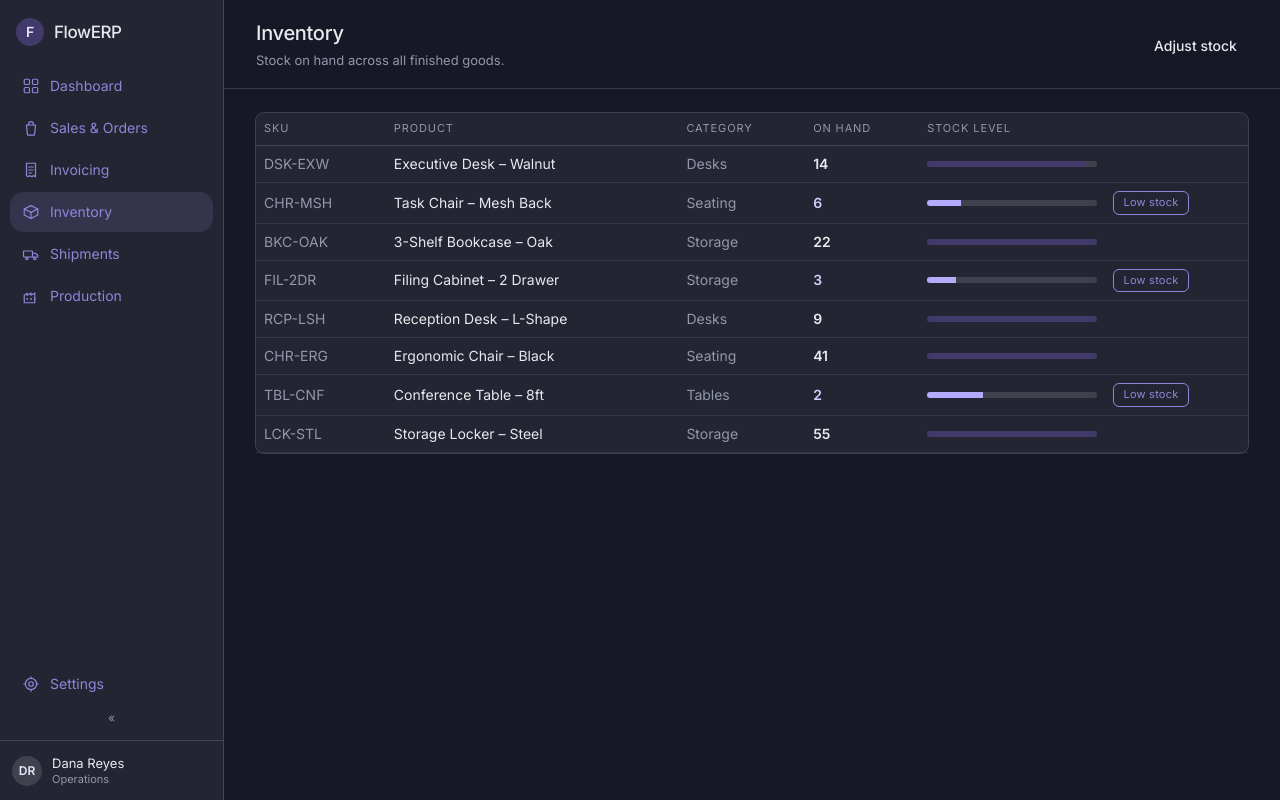
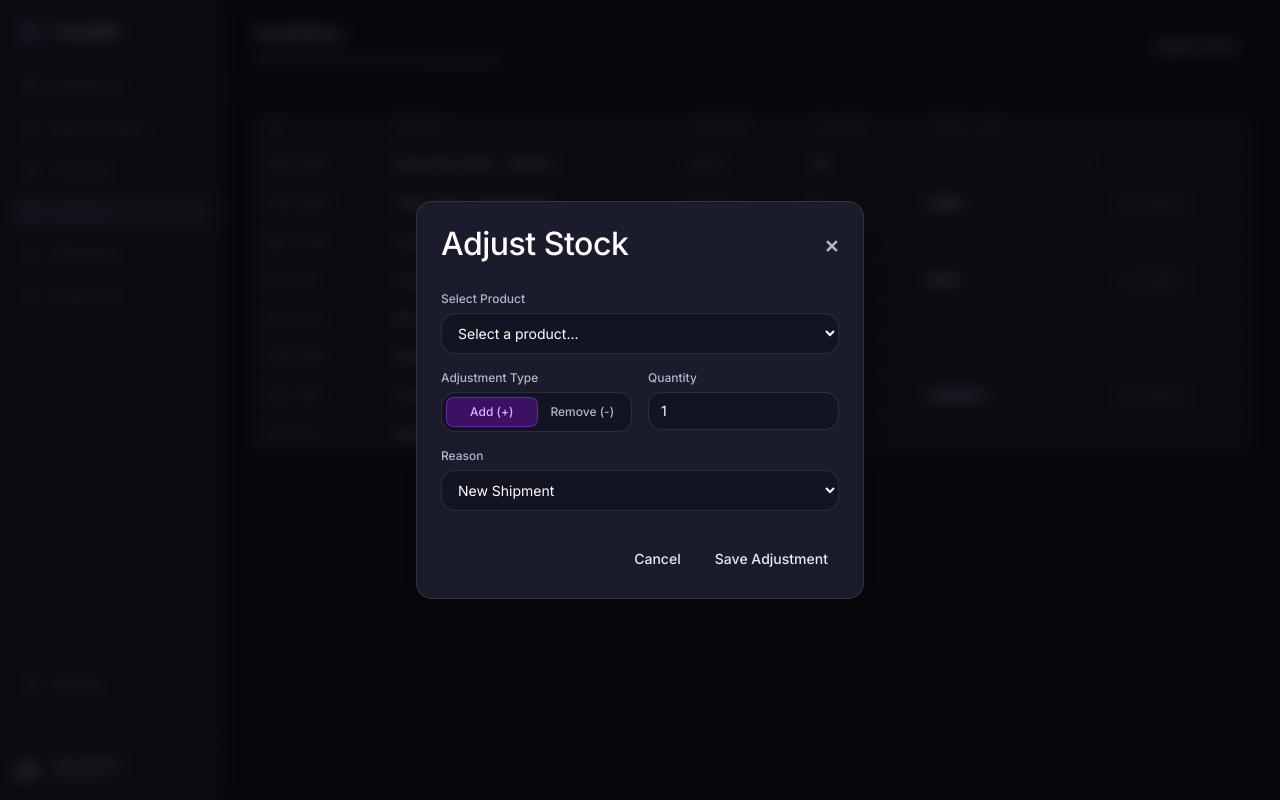
Before and after one commit to BhagyaInduwara/PUSL-3120-Full-Stack-development-Group-Project, a Next.js app: page /inventory in a window 1280 px wide. Both pictures are taken after a click on the button "Adjust stock". Built offline with nearby package versions, Linux system fonts and the light colour scheme.

Commit message:
feat: add Adjust Stock pop-up modal to Inventory page

```diff
--- a/src/app/inventory/page.tsx
+++ b/src/app/inventory/page.tsx
@@ -1,23 +1,46 @@
 "use client";
 
+import { useState } from "react";
 import { useERPStore } from "@/store/useERPStore";
 import { PageHeader } from "@/components/layout/PageHeader";
 import { Button } from "@/components/ui/Button";
 import { InventoryTable } from "@/components/inventory/InventoryTable";
+import {
+  AdjustStockModal,
+  type AdjustStockData,
+} from "@/components/inventory/AdjustStockModal";
 
 export default function InventoryPage() {
   const store = useERPStore();
+  const [isModalOpen, setIsModalOpen] = useState(false);
+
+  const handleAdjustStock = (data: AdjustStockData) => {
+    console.log("Stock adjustment submitted:", data);
+
+    // will add the actual Firebase saving logic later!
+  };
 
   return (
     <>
       <PageHeader
         title="Inventory"
         subtitle="Stock on hand across all finished goods."
-        actions={<Button variant="secondary">Adjust stock</Button>}
+        actions={
+          <Button variant="secondary" onClick={() => setIsModalOpen(true)}>
+            Adjust stock
+          </Button>
+        }
       />
       <div className="flex-1 overflow-auto px-8 pt-6 pb-10">
         <InventoryTable items={store.inventory} />
       </div>
+
+      <AdjustStockModal
+        isOpen={isModalOpen}
+        onClose={() => setIsModalOpen(false)}
+        onSave={handleAdjustStock}
+        inventoryList={store.inventory}
+      />
     </>
   );
 }
--- /dev/null
+++ b/src/components/inventory/AdjustStockModal.tsx
@@ -0,0 +1,172 @@
+"use client";
+
+import { useState } from "react";
+import type { InventoryItem } from "@/domain/InventoryItem";
+import { Button } from "@/components/ui/Button";
+
+export interface AdjustStockData {
+  sku: string;
+  actionType: "add" | "remove";
+  quantity: number;
+  reason: string;
+}
+
+interface AdjustStockModalProps {
+  isOpen: boolean;
+  onClose: () => void;
+  onSave: (data: AdjustStockData) => void;
+  inventoryList: InventoryItem[];
+}
+
+export function AdjustStockModal({
+  isOpen,
+  onClose,
+  onSave,
+  inventoryList,
+}: AdjustStockModalProps) {
+  const [sku, setSku] = useState("");
+  const [actionType, setActionType] = useState<"add" | "remove">("add");
+  const [quantity, setQuantity] = useState<number>(1);
+  const [reason, setReason] = useState("New Shipment");
+
+  if (!isOpen) return null;
+
+  const handleSubmit = (e: React.FormEvent) => {
+    e.preventDefault();
+    if (!sku) return;
+
+    onSave({
+      sku,
+      actionType,
+      quantity: Number(quantity),
+      reason,
+    });
+
+    // Reset form & close
+    setSku("");
+    setQuantity(1);
+    setActionType("add");
+    setReason("New Shipment");
+    onClose();
+  };
+
+  return (
+    <div className="fixed inset-0 bg-black/70 backdrop-blur-sm z-50 flex items-center justify-center p-4">
+      <div className="bg-[#1b1c2b] border border-white/10 rounded-2xl w-full max-w-md p-6 shadow-2xl text-white">
+        <div className="flex items-center justify-between mb-6">
+          <h2 className="text-xl font-semibold text-white">Adjust Stock</h2>
+          <button
+            type="button"
+            onClick={onClose}
+            className="text-neutral-400 hover:text-white text-lg font-bold"
+          >
+            ✕
+          </button>
+        </div>
+
+        <form onSubmit={handleSubmit} className="space-y-4">
+          {/* Product Selection Dropdown */}
+          <div>
+            <label className="block text-xs font-medium text-neutral-400 mb-1.5">
+              Select Product
+            </label>
+            <select
+              required
+              value={sku}
+              onChange={(e) => setSku(e.target.value)}
+              className="w-full bg-[#131422] border border-white/10 rounded-lg px-3 py-2.5 text-sm text-white focus:outline-none focus:border-purple-500/50"
+            >
+              <option value="" disabled className="bg-[#1b1c2b]">
+                Select a product...
+              </option>
+              {inventoryList.map((item) => (
+                <option key={item.sku} value={item.sku} className="bg-[#1b1c2b]">
+                  {item.name} ({item.sku})
+                </option>
+              ))}
+            </select>
+          </div>
+
+          {/* Stock Adjustment Toggle (Add / Remove) & Quantity */}
+          <div className="grid grid-cols-2 gap-4">
+            <div>
+              <label className="block text-xs font-medium text-neutral-400 mb-1.5">
+                Adjustment Type
+              </label>
+              <div className="flex bg-[#131422] border border-white/10 rounded-lg p-1">
+                <button
+                  type="button"
+                  onClick={() => setActionType("add")}
+                  className={`flex-1 py-1.5 text-xs font-medium rounded-md transition-all ${
+                    actionType === "add"
+                      ? "bg-purple-600/30 text-purple-300 border border-purple-500/40"
+                      : "text-neutral-400 hover:text-white"
+                  }`}
+                >
+                  Add (+)
+                </button>
+                <button
+                  type="button"
+                  onClick={() => setActionType("remove")}
+                  className={`flex-1 py-1.5 text-xs font-medium rounded-md transition-all ${
+                    actionType === "remove"
+                      ? "bg-rose-600/30 text-rose-300 border border-rose-500/40"
+                      : "text-neutral-400 hover:text-white"
+                  }`}
+                >
+                  Remove (-)
+                </button>
+              </div>
+            </div>
+
+            <div>
+              <label className="block text-xs font-medium text-neutral-400 mb-1.5">
+                Quantity
+              </label>
+              <input
+                type="number"
+                min="1"
+                required
+                value={quantity}
+                onChange={(e) => setQuantity(Math.max(1, parseInt(e.target.value) || 1))}
+                className="w-full bg-[#131422] border border-white/10 rounded-lg px-3 py-2 text-sm text-white focus:outline-none focus:border-purple-500/50"
+              />
+            </div>
+          </div>
+
+          {/* Reason Dropdown */}
+          <div>
+            <label className="block text-xs font-medium text-neutral-400 mb-1.5">
+              Reason
+            </label>
+            <select
+              value={reason}
+              onChange={(e) => setReason(e.target.value)}
+              className="w-full bg-[#131422] border border-white/10 rounded-lg px-3 py-2.5 text-sm text-white focus:outline-none focus:border-purple-500/50"
+            >
+              <option value="New Shipment" className="bg-[#1b1c2b]">
+                New Shipment
+              </option>
+              <option value="Damaged Goods" className="bg-[#1b1c2b]">
+                Damaged Goods
+              </option>
+              <option value="Audit" className="bg-[#1b1c2b]">
+                Audit
+              </option>
+            </select>
+          </div>
+
+          {/* Action Buttons */}
+          <div className="flex justify-end gap-3 pt-4">
+            <Button variant="secondary" onClick={onClose} type="button">
+              Cancel
+            </Button>
+            <Button variant="primary" type="submit">
+              Save Adjustment
+            </Button>
+          </div>
+        </form>
+      </div>
+    </div>
+  );
+}
```
